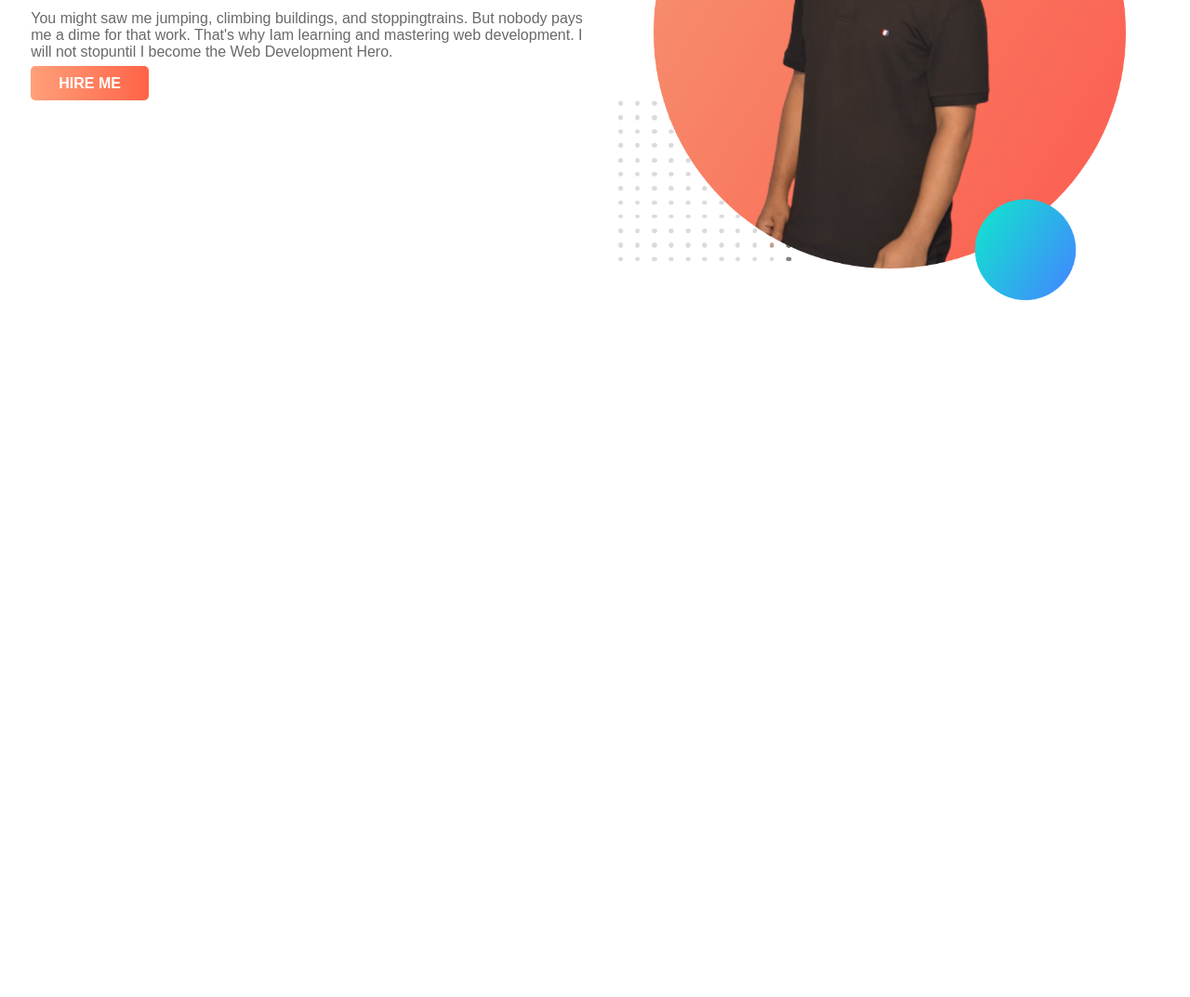
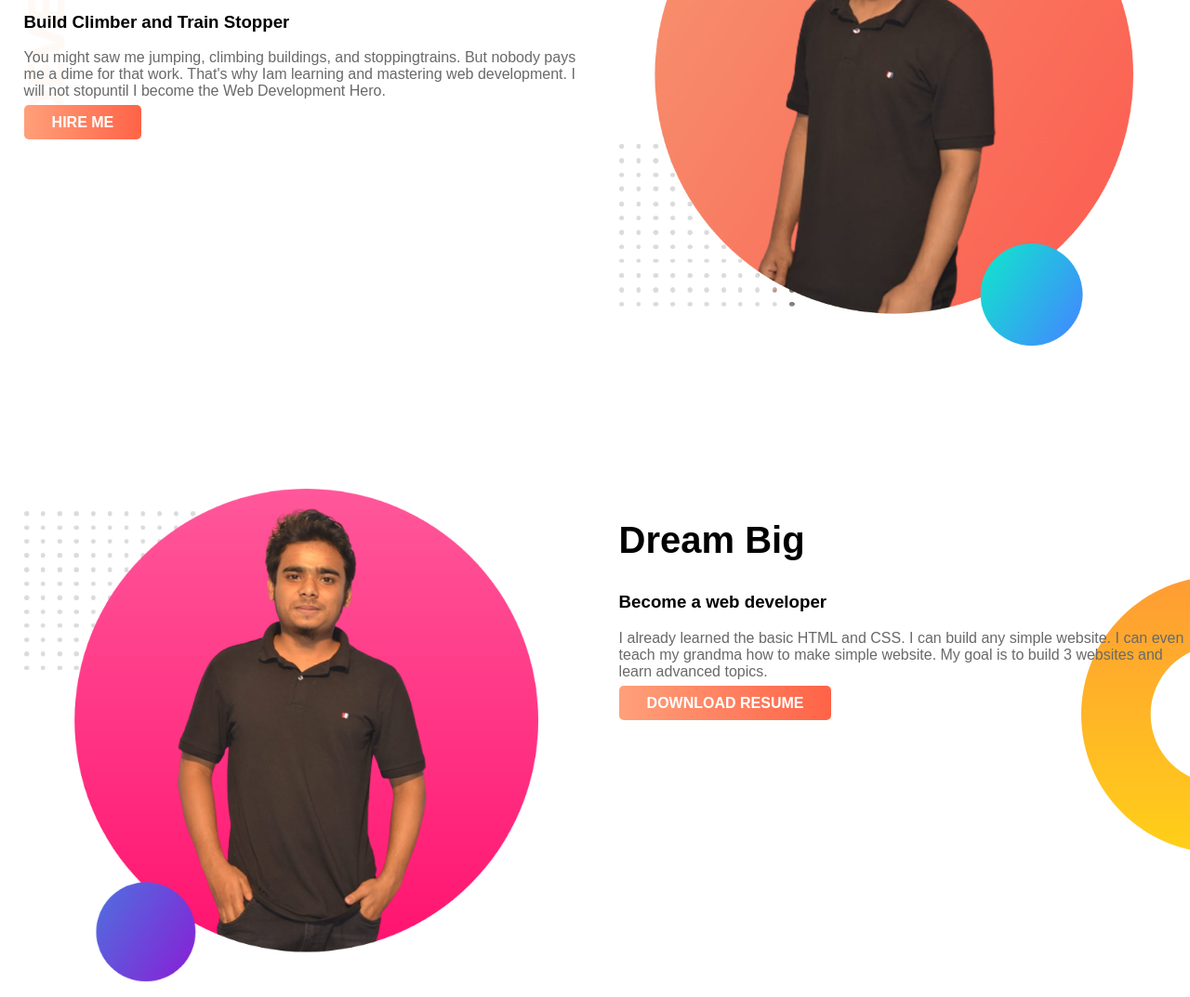
Before and after one commit to Shihab585203/developer-portfolio, a plain HTML site: page index.html in a window 1280 px wide. Shown: the part 227-1300 px from the top of the page at 93% size. Before the commit the page ends 800 px from the top, so only its background shows below. Drawn offline with Linux system fonts and the light colour scheme.

Commit message:
added second section

```diff
--- a/index.html
+++ b/index.html
@@ -10,7 +10,7 @@
     <link rel="stylesheet" href="style.css">
 </head>
 <body>
-    <section>
+    <section class="top-banner">
         <div class="half-width">
             <h1>Welcome To</h1>
             <h1><span class="orange-color">Shihab Ahmed</span> Zone</h1>
@@ -22,5 +22,16 @@
             <img src="images/shihab-1.png" alt="">
         </div>
     </section>
+    <section class="dream-big">
+        <div class="half-width">
+            <img src="images/shihab-2.png" alt="">
+        </div>
+        <div class="half-width">
+            <h1>Dream Big</h1>
+            <h3>Become a web developer</h3>
+            <p>I already learned the basic HTML and CSS. I can build any simple website. I can even teach my grandma how to make simple website. My goal is to build 3 websites and learn advanced topics.</p>
+            <a class="link-button" target="_blank" href="#">DOWNLOAD RESUME</a>
+        </div>
+    </section>
 </body>
 </html>
--- a/style.css
+++ b/style.css
@@ -1,11 +1,18 @@
 body{
     font-family: 'Source Sans Pro', sans-serif;
-    }
+    margin: 0;
+}
 h1 {
     font-size: 40px;
 }
 section{
     display: flex;
+    padding-top: 50px;
+    margin-bottom: 100px;
+}
+.top-banner {
+    background-image: url(images/top-banner.png);
+    background-repeat: no-repeat;
 }
 .half-width {
     width: 50%;
@@ -17,7 +24,7 @@ section{
 .half-width p {
     color: dimgray;
 }
-span .orange-color{
+span.orange-color{
     color: orange;
 }
 .link-button{
@@ -28,3 +35,8 @@ span .orange-color{
     font-weight: 700;
     padding: 10px 30px;
 }
+.dream-big {
+    background: url(images/dream-bg.png);
+    background-repeat: no-repeat;
+    background-position: right;
+}
```
